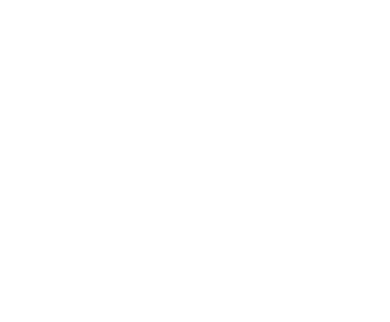
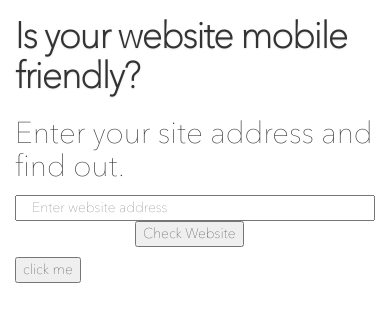
Before and after one commit to ArnoldKrumins/Elastic, a website: page index.html in a window 390 px wide. Drawn offline with nearby package versions, Linux system fonts and the light colour scheme; files that its build step writes are made by us from their sources.

Commit message:
Adding google service to check website mobile rating. Also added boilerplating and custom fonts

```diff
--- /dev/null
+++ b/app/controllers/mainController.js
@@ -0,0 +1,18 @@
+/**
+ * Created by arnoldkrumins on 30/03/15.
+ */
+app.controller('mainCtrl',['$scope','MobileFriendlyService', function($scope,MobileFriendlyService){
+
+    $scope.url;
+    $scope.stats;
+
+    $scope.checkSite = function(){
+
+        MobileFriendlyService.GetSiteInfo($scope.url).then(function (data) {
+            $scope.stats = data;
+        })
+
+    };
+
+
+}])
--- a/app/services/MobileFriendlyService.js
+++ b/app/services/MobileFriendlyService.js
@@ -9,9 +9,9 @@ app.factory('MobileFriendlyService',function($http,$q,$log){
 
     return{
 
-        apipath:  baseUrl + callback,
+       // apipath:  baseUrl + callback,
 
-        GetSiteData: function (url) {
+        GetSiteInfo: function (url) {
 
             var url = baseUrl + url + postfix;
 
--- a/index.html
+++ b/index.html
@@ -3,8 +3,35 @@
 <head lang="en">
     <meta charset="UTF-8">
     <title></title>
+
+    <link rel="stylesheet" href="css/bootstrap.min.css"/>
+    <link rel="stylesheet" href="bower_components/fontawesome/css/font-awesome.min.css"/>
+    <link rel="stylesheet" href="less/site.css"/>
+
 </head>
-<body>
+<body ng-app="elastic">
+<div class="container">
+    <div class="row">
+        <div class="col-md-10" ng-controller="mainCtrl">
+            {{ url }}
+            <h1>Is your website mobile friendly?</h1>
+            <h2>Enter your site address and find out.</h2>
+            <input ng-model="url" type="text" placeholder="Enter website address" class="input-block-level input-block-level col-xs-12"/>
+            <p><input ng-click="checkSite()" type="button" class="col-xs-offset-4 col-sm-offset-4 col-md-offset-4 col-lg-offset-4" value="Check Website"/></p>
+            <button ng-click="checkSite()">click me</button>
+        </div>
+    </div>
+</div>
 
+<!--btn btn-large btn-info-->
 </body>
+
+
+<script src="bower_components/angular/angular.min.js"></script>
+<script src="bower_components/gsap/src/minified/TimelineMax.min.js"></script>
+<script src="bower_components/scrollmagic/scrollmagic/minified/ScrollMagic.min.js"></script>
+<script src="app/module.js"></script>
+<script src="app/services/MobileFriendlyService.js"></script>
+<script src="app/controllers/mainController.js"></script>
+
 </html>
--- a/less/site.less
+++ b/less/site.less
@@ -0,0 +1,20 @@
+@font-face {
+  font-family: 'sitefont';
+  src: url('/fonts/29CC36_0_0.eot');
+  src: url('/fonts/29CC36_0_0.eot?#iefix') format('embedded-opentype'),url('/fonts/29CC36_0_0.woff') format('woff'),url('/fonts/29CC36_0_0.ttf') format('truetype');}
+
+body{
+
+  font-family: "sitefont", "HelveticaNeue-Light", Helvetica, Arial, sans-serif;
+}
+
+h1,p{
+  font-family: "sitefont", "HelveticaNeue-Light", Helvetica, Arial, sans-serif;
+}
+
+h1{
+  font-weight: bold;
+  letter-spacing: -1px;
+  -webkit-font-smoothing: antialiased;
+  text-shadow: 0 1px 2px rgba(0, 0, 0, 0.1);
+}
```
Also changed, not shown: fonts/29CC36_0_0.ttf (added), fonts/29CC36_0_0.woff (added), 1 other file.
